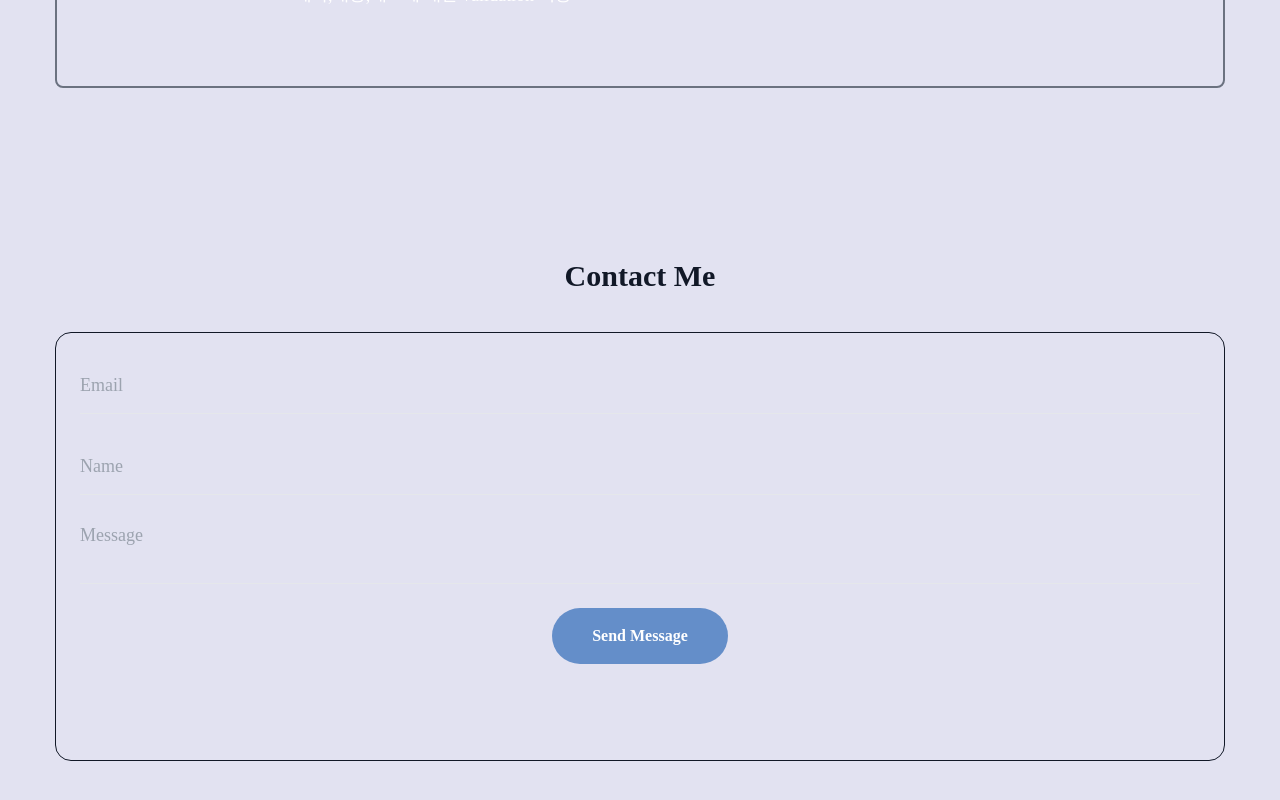
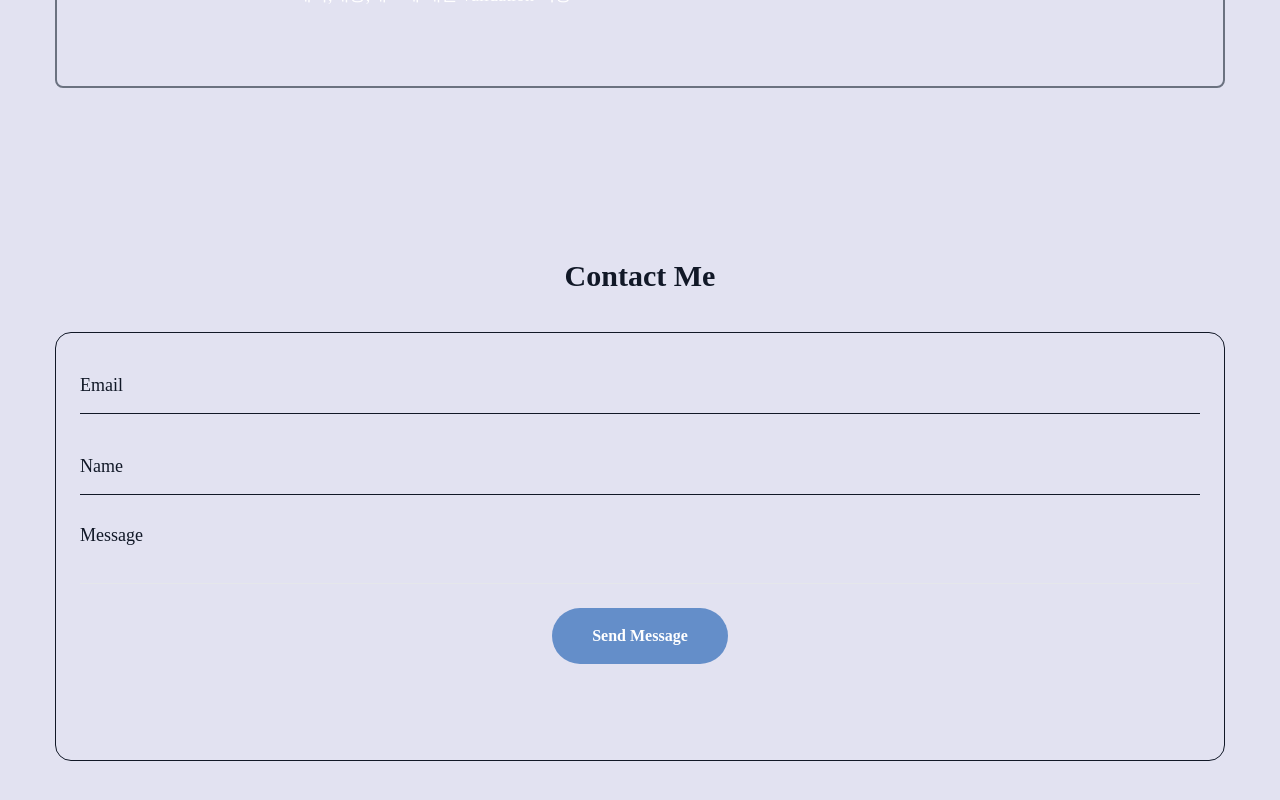
Before and after one commit to HA-SEUNG-JEONG/react-portfolio, a React (Create React App) app: page / in a window 1280 px wide. Shown: the part 2306-3106 px from the top of the page. Built offline with nearby package versions, Linux system fonts and the light colour scheme.

Commit message:
Style : placeholder 색상 변경

```diff
--- a/src/components/contact/FormInput.tsx
+++ b/src/components/contact/FormInput.tsx
@@ -8,7 +8,7 @@ export interface FormInputProps {
 const FormInput = ({ placeholder, type, name }: FormInputProps) => {
   return (
     <input
-      className="bg-transparent border-b py-3 outline-none w-full focus:border-gray-500 transition-all"
+      className="bg-transparent placeholder:text-gray-900 border-b border-gray-900 py-3 outline-none w-full focus:border-gray-500 transition-all"
       placeholder={placeholder}
       type={type}
       name={name}
--- a/src/components/contact/MessageTextArea.tsx
+++ b/src/components/contact/MessageTextArea.tsx
@@ -3,7 +3,7 @@ import { FormInputProps } from "./FormInput";
 const MessageTextArea = ({ placeholder, name }: FormInputProps) => {
   return (
     <textarea
-      className="bg-transparent border-b outline-none w-full focus:border-gray-500 transition-all resize-none "
+      className="bg-transparent border-b outline-none w-full focus:border-gray-500 transition-all resize-none placeholder:text-gray-900"
       placeholder={placeholder}
       name={name}></textarea>
   );
```
